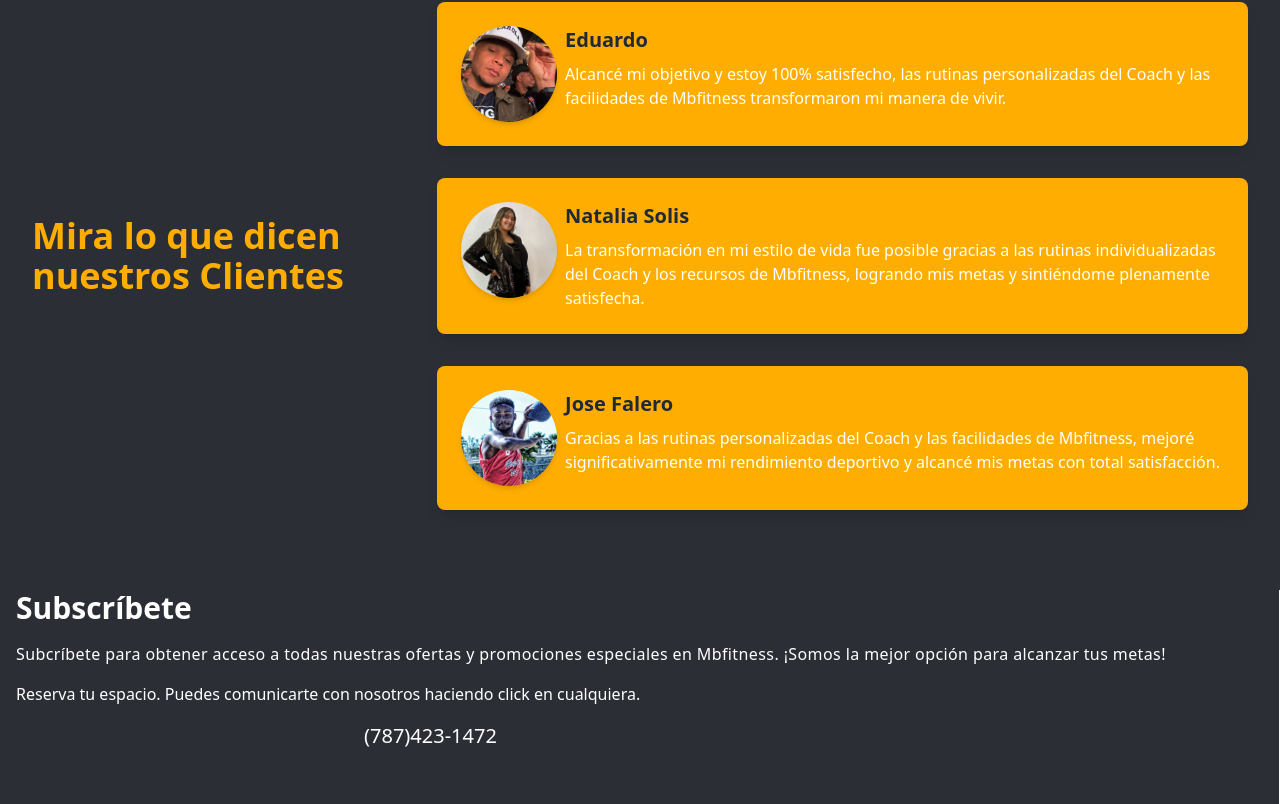
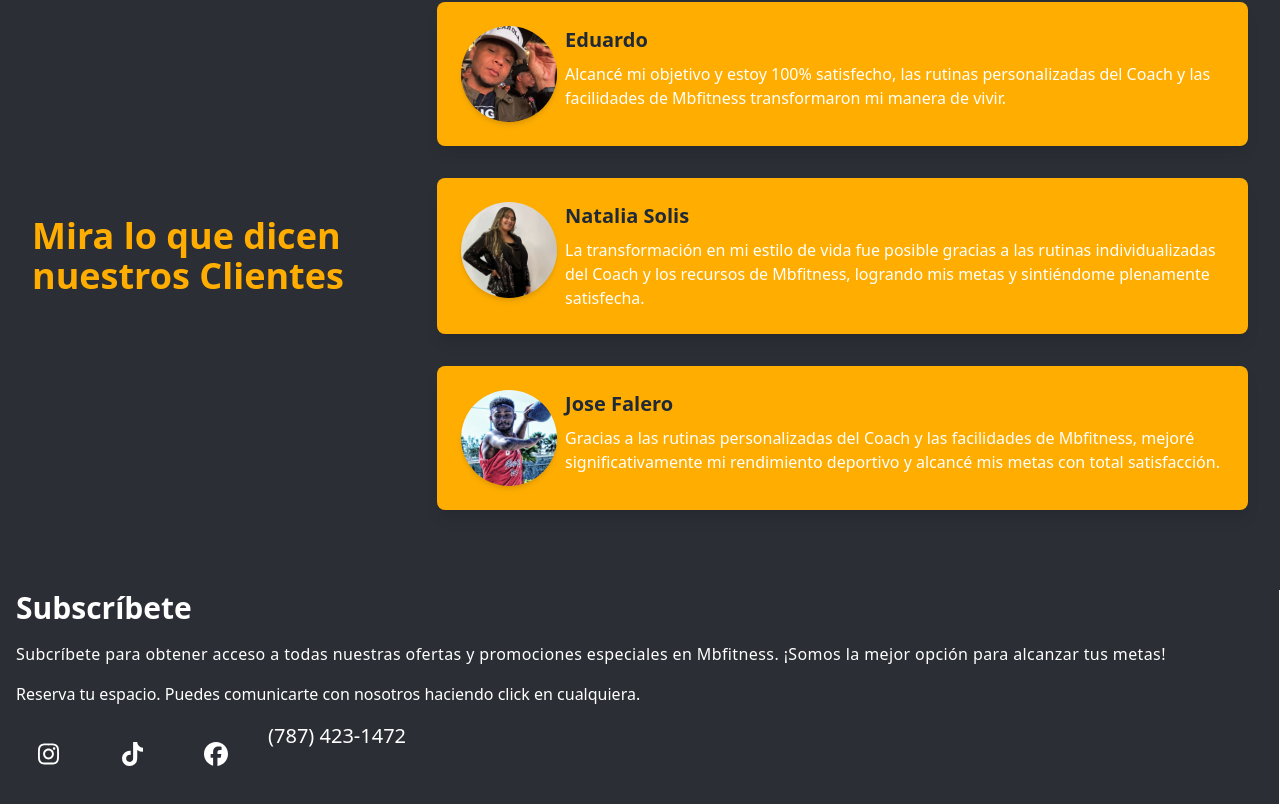
Before and after one commit to carshadow/Koalas-Gym-React, a React (Create React App) app: page / in a window 1280 px wide. Shown: the part 2915-3719 px from the top of the page. Built offline with nearby package versions, Linux system fonts and the light colour scheme.

Commit message:
Added FontAwsome icons

```diff
--- a/package.json
+++ b/package.json
@@ -3,6 +3,10 @@
   "version": "0.1.0",
   "private": true,
   "dependencies": {
+    "@fortawesome/fontawesome-free": "^6.7.2",
+    "@fortawesome/free-brands-svg-icons": "^6.7.2",
+    "@fortawesome/free-solid-svg-icons": "^6.7.2",
+    "@fortawesome/react-fontawesome": "^0.2.2",
     "@testing-library/jest-dom": "^5.17.0",
     "@testing-library/react": "^13.4.0",
     "@testing-library/user-event": "^13.5.0",
--- a/src/Landing.jsx
+++ b/src/Landing.jsx
@@ -1,5 +1,7 @@
 import React, { useState, useEffect } from 'react';
 import { FaUser, FaBook, FaUsers, FaShareAlt, FaTimes } from "react-icons/fa";
+import { FontAwesomeIcon } from "@fortawesome/react-fontawesome";
+import { faFacebook, faInstagram, faTiktok } from "@fortawesome/free-brands-svg-icons";
 
 
 
@@ -792,7 +794,7 @@ const Landing = () => {
             </div>
 
 
-            <section className="bg-[#2b2e35] w-full min-h-[60vh] py-4 flex flex-wrap items-start" id='comunicate'>
+            <section className="bg-[#2b2e35] w-full min-h-[60vh] py-4 flex flex-wrap items-start" id="comunicate">
                 <div className="subscribe flex-1 min-h-full px-4 text-white border-r border-white">
                     <div className="title text-3xl font-bold mb-4">Subscríbete</div>
                     <p className="tracking-wide mb-4">
@@ -804,33 +806,34 @@ const Landing = () => {
 
                     <div className="social-media flex flex-wrap">
                         <a
-                            className="instagram w-24 h-24 text-white text-2xl mr-5 hover:text-[#E1306C] transition-colors"
+                            className="instagram w-16 h-16 text-white text-2xl flex items-center justify-center mr-5 hover:text-[#E1306C] transition-colors"
                             href="https://www.instagram.com/mbfitnesspr"
                             target="_blank"
                             rel="noopener noreferrer"
                         >
-                            <i className="fab fa-instagram"></i> {/* Instagram Icon */}
+                            <FontAwesomeIcon icon={faInstagram} />
                         </a>
                         <a
-                            className="tiktok w-24 h-24 text-white text-2xl mb-5 mr-5 hover:text-[#69C9D0] transition-colors"
+                            className="tiktok w-16 h-16 text-white text-2xl flex items-center justify-center mb-5 mr-5 hover:text-[#69C9D0] transition-colors"
                             href="https://www.tiktok.com/@alexanderfaleropr"
                             target="_blank"
                             rel="noopener noreferrer"
                         >
-                            <i className="fab fa-tiktok"></i> {/* TikTok Icon */}
+                            <FontAwesomeIcon icon={faTiktok} />
                         </a>
                         <a
-                            className="facebook w-24 h-24 text-white text-2xl mb-5 mr-5 hover:text-[#1877F2] transition-colors"
+                            className="facebook w-16 h-16 text-white text-2xl flex items-center justify-center mb-5 mr-5 hover:text-[#1877F2] transition-colors"
                             href="https://www.facebook.com/share/mBChHfVZM39wpGre/?mibextid=LQQJ4d"
                             target="_blank"
                             rel="noopener noreferrer"
                         >
-                            <i className="fab fa-facebook"></i> {/* Facebook Icon */}
+                            <FontAwesomeIcon icon={faFacebook} />
                         </a>
-                        <h3 className="text-xl">(787)423-1472</h3>
+                        <h3 className="text-xl">(787) 423-1472</h3>
                     </div>
                 </div>
             </section>
+
 
         </div>
     );
```
Also changed, not shown: 1 other file (tests, documents, lock files or other folders).
